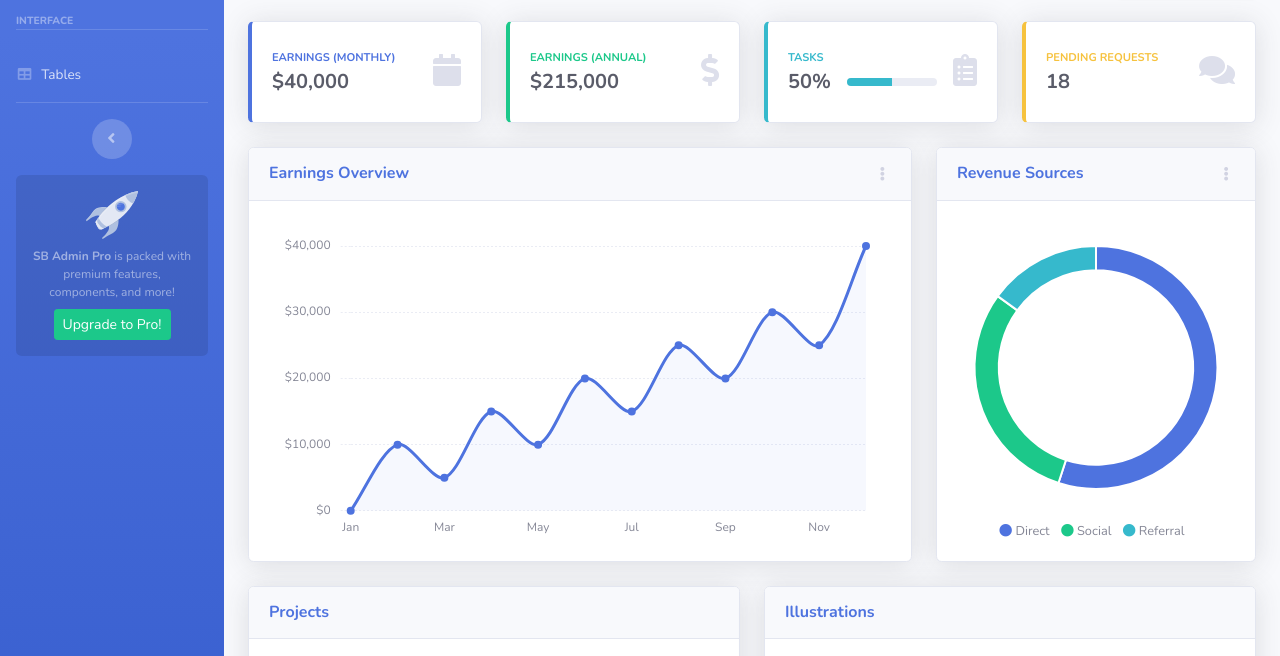
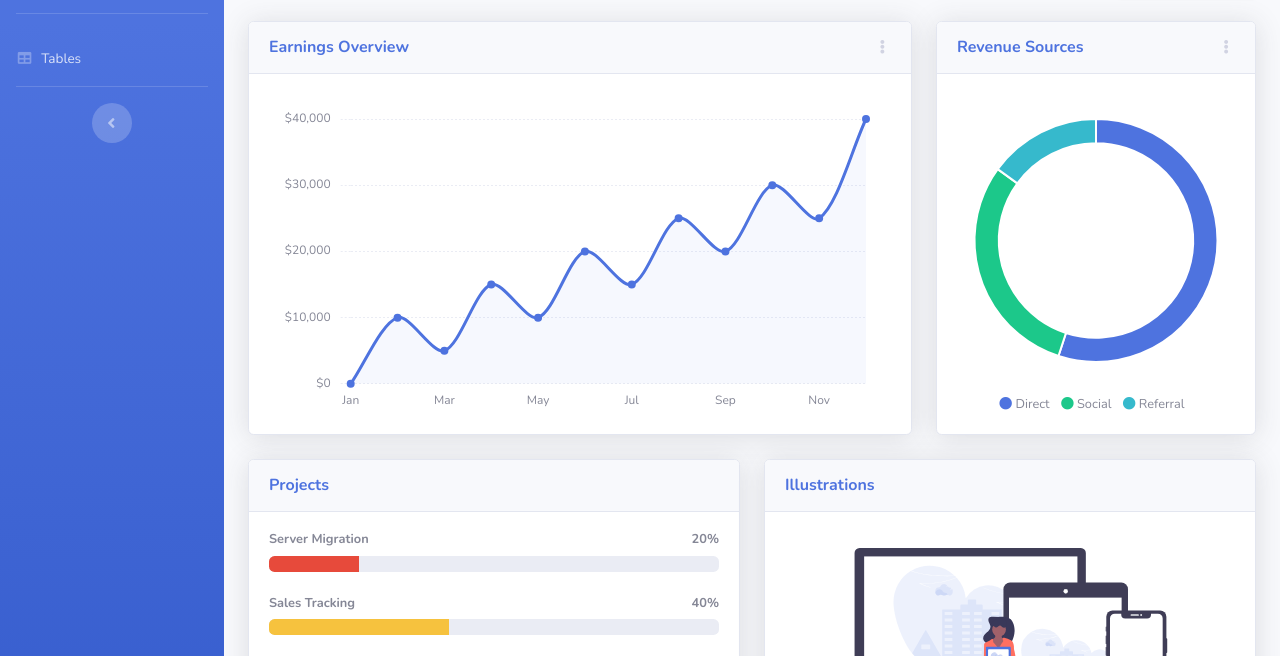
Before and after one commit to alvarosevilla2/hackaton.github.io, a website: page index.html in a window 1280 px wide. Shown: the part 131-787 px from the top of the page. Drawn offline with nearby package versions, Linux system fonts and the light colour scheme; files that its build step writes are made by us from their sources; files whose address does not match are found by name.

Commit message:
Update index.html
Signed-off-by: Alvaro Sevilla Gutiérrez <70824325+alvarosevilla2@users.noreply.github.com>

```diff
--- a/index.html
+++ b/index.html
@@ -51,10 +51,6 @@
             <!-- Divider -->
             <hr class="sidebar-divider">
 
-            <!-- Heading -->
-            <div class="sidebar-heading">
-                Interface
-            </div>
 
             <!-- Nav Item - Pages Collapse Menu -->
 
@@ -75,13 +71,6 @@
             <!-- Sidebar Toggler (Sidebar) -->
             <div class="text-center d-none d-md-inline">
                 <button class="rounded-circle border-0" id="sidebarToggle"></button>
-            </div>
-
-            <!-- Sidebar Message -->
-            <div class="sidebar-card d-none d-lg-flex">
-                <img class="sidebar-card-illustration mb-2" src="img/undraw_rocket.svg" alt="...">
-                <p class="text-center mb-2"><strong>SB Admin Pro</strong> is packed with premium features, components, and more!</p>
-                <a class="btn btn-success btn-sm" href="https://startbootstrap.com/theme/sb-admin-pro">Upgrade to Pro!</a>
             </div>
 
         </ul>
@@ -305,93 +294,6 @@
                         <h1 class="h3 mb-0 text-gray-800">Dashboard</h1>
                         <a href="#" class="d-none d-sm-inline-block btn btn-sm btn-primary shadow-sm"><i
                                 class="fas fa-download fa-sm text-white-50"></i> Generate Report</a>
-                    </div>
-
-                    <!-- Content Row -->
-                    <div class="row">
-
-                        <!-- Earnings (Monthly) Card Example -->
-                        <div class="col-xl-3 col-md-6 mb-4">
-                            <div class="card border-left-primary shadow h-100 py-2">
-                                <div class="card-body">
-                                    <div class="row no-gutters align-items-center">
-                                        <div class="col mr-2">
-                                            <div class="text-xs font-weight-bold text-primary text-uppercase mb-1">
-                                                Earnings (Monthly)</div>
-                                            <div class="h5 mb-0 font-weight-bold text-gray-800">$40,000</div>
-                                        </div>
-                                        <div class="col-auto">
-                                            <i class="fas fa-calendar fa-2x text-gray-300"></i>
-                                        </div>
-                                    </div>
-                                </div>
-                            </div>
-                        </div>
-
-                        <!-- Earnings (Monthly) Card Example -->
-                        <div class="col-xl-3 col-md-6 mb-4">
-                            <div class="card border-left-success shadow h-100 py-2">
-                                <div class="card-body">
-                                    <div class="row no-gutters align-items-center">
-                                        <div class="col mr-2">
-                                            <div class="text-xs font-weight-bold text-success text-uppercase mb-1">
-                                                Earnings (Annual)</div>
-                                            <div class="h5 mb-0 font-weight-bold text-gray-800">$215,000</div>
-                                        </div>
-                                        <div class="col-auto">
-                                            <i class="fas fa-dollar-sign fa-2x text-gray-300"></i>
-                                        </div>
-                                    </div>
-                                </div>
-                            </div>
-                        </div>
-
-                        <!-- Earnings (Monthly) Card Example -->
-                        <div class="col-xl-3 col-md-6 mb-4">
-                            <div class="card border-left-info shadow h-100 py-2">
-                                <div class="card-body">
-                                    <div class="row no-gutters align-items-center">
-                                        <div class="col mr-2">
-                                            <div class="text-xs font-weight-bold text-info text-uppercase mb-1">Tasks
-                                            </div>
-                                            <div class="row no-gutters align-items-center">
-                                                <div class="col-auto">
-                                                    <div class="h5 mb-0 mr-3 font-weight-bold text-gray-800">50%</div>
-                                                </div>
-                                                <div class="col">
-                                                    <div class="progress progress-sm mr-2">
-                                                        <div class="progress-bar bg-info" role="progressbar"
-                                                            style="width: 50%" aria-valuenow="50" aria-valuemin="0"
-                                                            aria-valuemax="100"></div>
-                                                    </div>
-                                                </div>
-                                            </div>
-                                        </div>
-                                        <div class="col-auto">
-                                            <i class="fas fa-clipboard-list fa-2x text-gray-300"></i>
-                                        </div>
-                                    </div>
-                                </div>
-                            </div>
-                        </div>
-
-                        <!-- Pending Requests Card Example -->
-                        <div class="col-xl-3 col-md-6 mb-4">
-                            <div class="card border-left-warning shadow h-100 py-2">
-                                <div class="card-body">
-                                    <div class="row no-gutters align-items-center">
-                                        <div class="col mr-2">
-                                            <div class="text-xs font-weight-bold text-warning text-uppercase mb-1">
-                                                Pending Requests</div>
-                                            <div class="h5 mb-0 font-weight-bold text-gray-800">18</div>
-                                        </div>
-                                        <div class="col-auto">
-                                            <i class="fas fa-comments fa-2x text-gray-300"></i>
-                                        </div>
-                                    </div>
-                                </div>
-                            </div>
-                        </div>
                     </div>
 
                     <!-- Content Row -->
```
